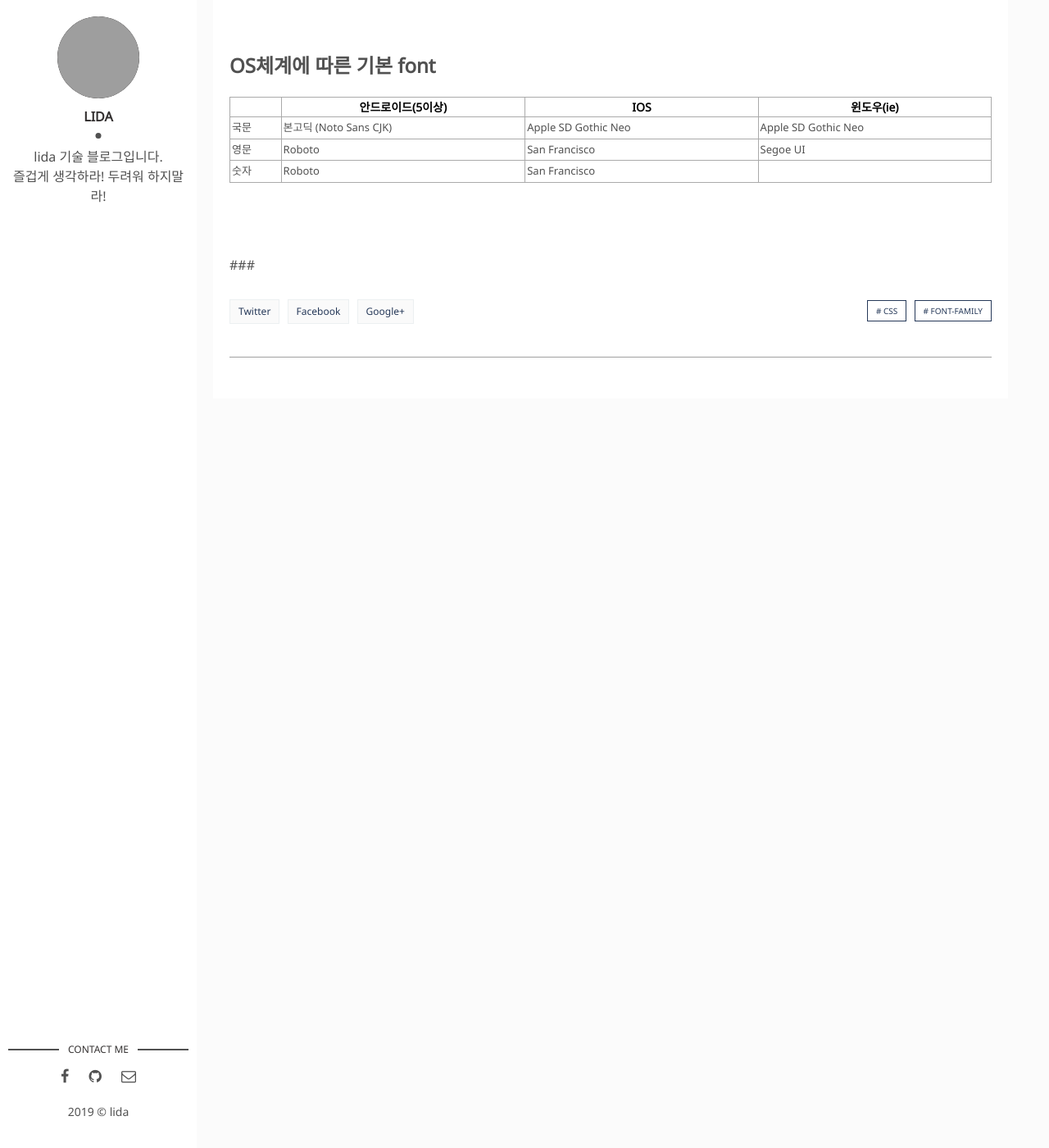
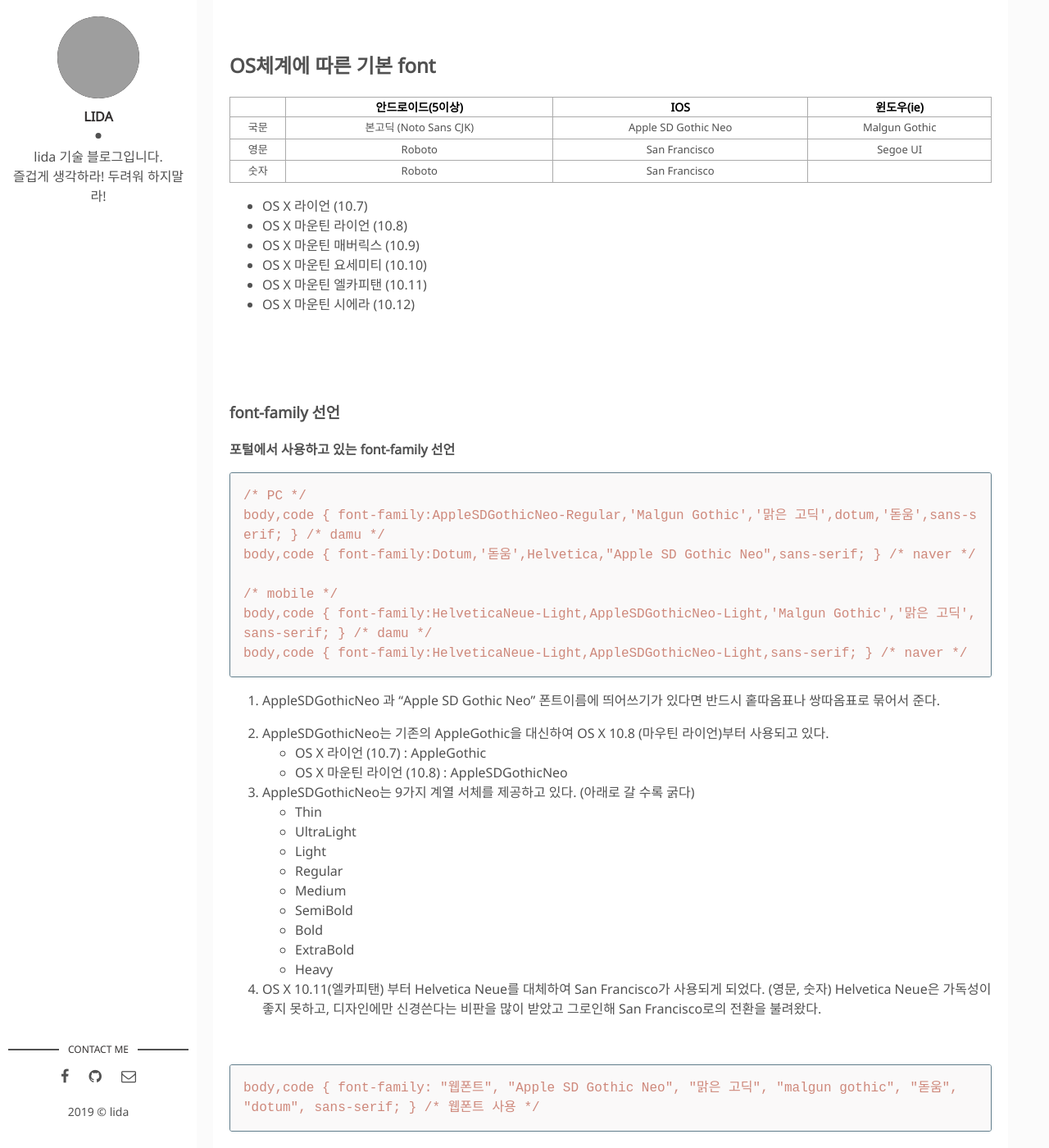
Before and after one commit to lidaek/lidaek.github.io, a Jekyll site: the page built from _posts/2019-06-25-font-family.markdown, in a window 1280 px wide and 1400 px high, scrolled down 307 px. Shown: the whole window at 82% size. Built offline with Jekyll 4.4.1, drawn with Linux system fonts in a browser that asks for light colours; before the commit the page ends 900 px from its top, so only the background shows below that; grey boxes are pictures that could not be loaded.

Commit message:
Update 2019-06-25-font-family.markdown

````diff
--- a/_posts/2019-06-25-font-family.markdown
+++ b/_posts/2019-06-25-font-family.markdown
@@ -19,11 +19,60 @@ tags: [css, font-family] # add tag
 ## OS체계에 따른 기본 font
 
 ||안드로이드(5이상)|IOS|윈도우(ie)|
-|-----|-----|-----|-----|
-|국문|본고딕 (Noto Sans CJK)|Apple SD Gothic Neo|Apple SD Gothic Neo|
+|:-----:|:-----:|:-----:|:-----:|
+|국문|본고딕 (Noto Sans CJK)|Apple SD Gothic Neo|Malgun Gothic|
 |영문|Roboto|San Francisco|Segoe UI|
 |숫자|Roboto|San Francisco||
 
 
+* OS X 라이언 (10.7)
+* OS X 마운틴 라이언 (10.8)
+* OS X 마운틴 매버릭스 (10.9)
+* OS X 마운틴 요세미티 (10.10)
+* OS X 마운틴 엘카피탠 (10.11)
+* OS X 마운틴 시에라 (10.12)
+
+
 <br><br><br>
-###
+### font-family 선언
+
+**포털에서 사용하고 있는 font-family 선언**
+```
+/* PC */
+body,code { font-family:AppleSDGothicNeo-Regular,'Malgun Gothic','맑은 고딕',dotum,'돋움',sans-serif; } /* damu */
+body,code { font-family:Dotum,'돋움',Helvetica,"Apple SD Gothic Neo",sans-serif; } /* naver */
+
+/* mobile */
+body,code { font-family:HelveticaNeue-Light,AppleSDGothicNeo-Light,'Malgun Gothic','맑은 고딕',sans-serif; } /* damu */
+body,code { font-family:HelveticaNeue-Light,AppleSDGothicNeo-Light,sans-serif; } /* naver */
+```
+
+1. AppleSDGothicNeo 과 "Apple SD Gothic Neo"
+    폰트이름에 띄어쓰기가 있다면 반드시 홑따옴표나 쌍따옴표로 묶어서 준다.
+
+1. AppleSDGothicNeo는 기존의 AppleGothic을 대신하여 OS X 10.8 (마우틴 라이언)부터 사용되고 있다.
+    * OS X 라이언 (10.7) : AppleGothic
+    * OS X 마운틴 라이언 (10.8) : AppleSDGothicNeo
+
+1. AppleSDGothicNeo는 9가지 계열 서체를 제공하고 있다. (아래로 갈 수록 굵다)
+    * Thin
+    * UltraLight
+    * Light
+    * Regular
+    * Medium
+    * SemiBold
+    * Bold
+    * ExtraBold
+    * Heavy
+
+1. OS X 10.11(엘카피탠) 부터 Helvetica Neue를 대체하여 San Francisco가 사용되게 되었다. (영문, 숫자)
+    Helvetica Neue은 가독성이 좋지 못하고, 디자인에만 신경쓴다는 비판을 많이 받았고 그로인해 San Francisco로의 전환을 불려왔다.
+
+
+
+
+<br>
+
+```
+body,code { font-family: "웹폰트", "Apple SD Gothic Neo", "맑은 고딕", "malgun gothic", "돋움", "dotum", sans-serif; } /* 웹폰트 사용 */
+```
````
